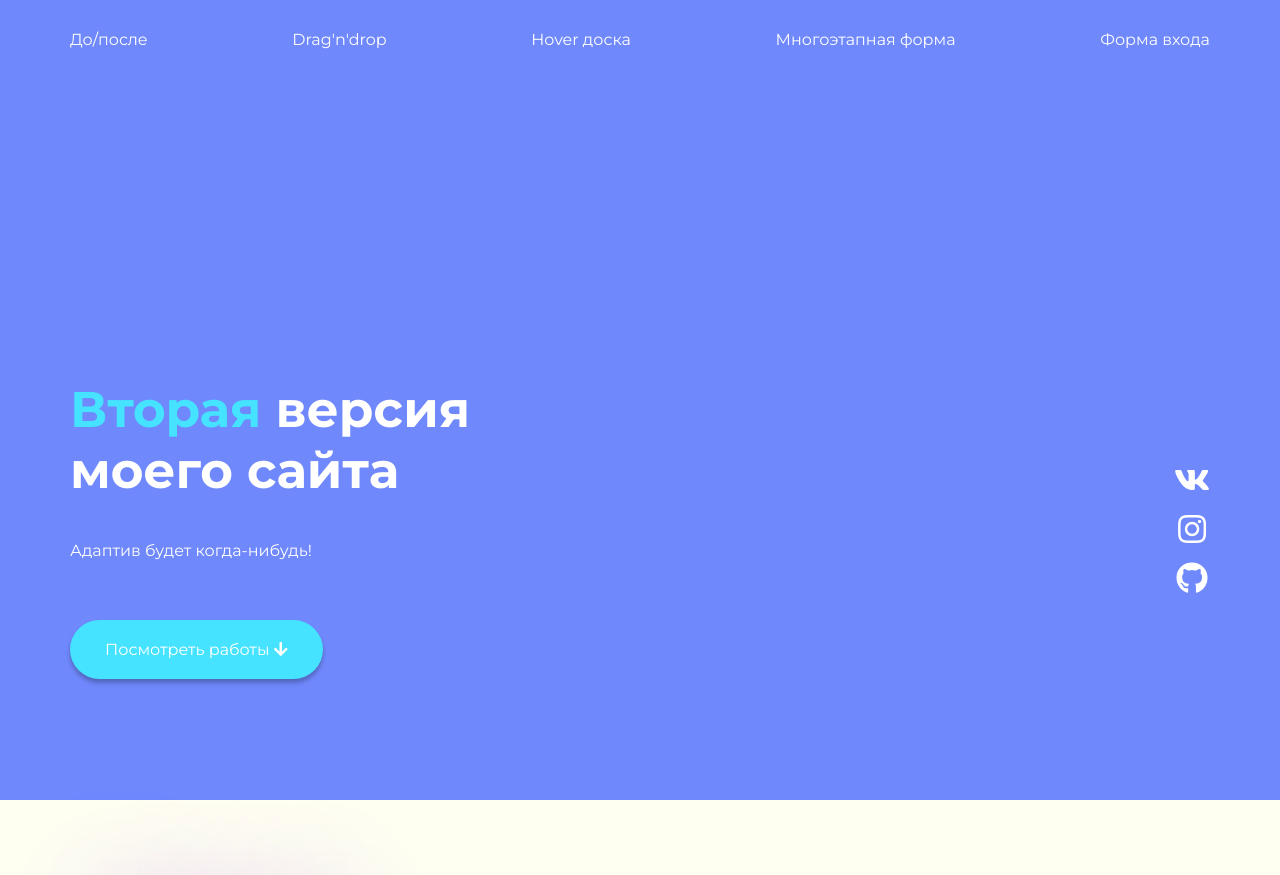
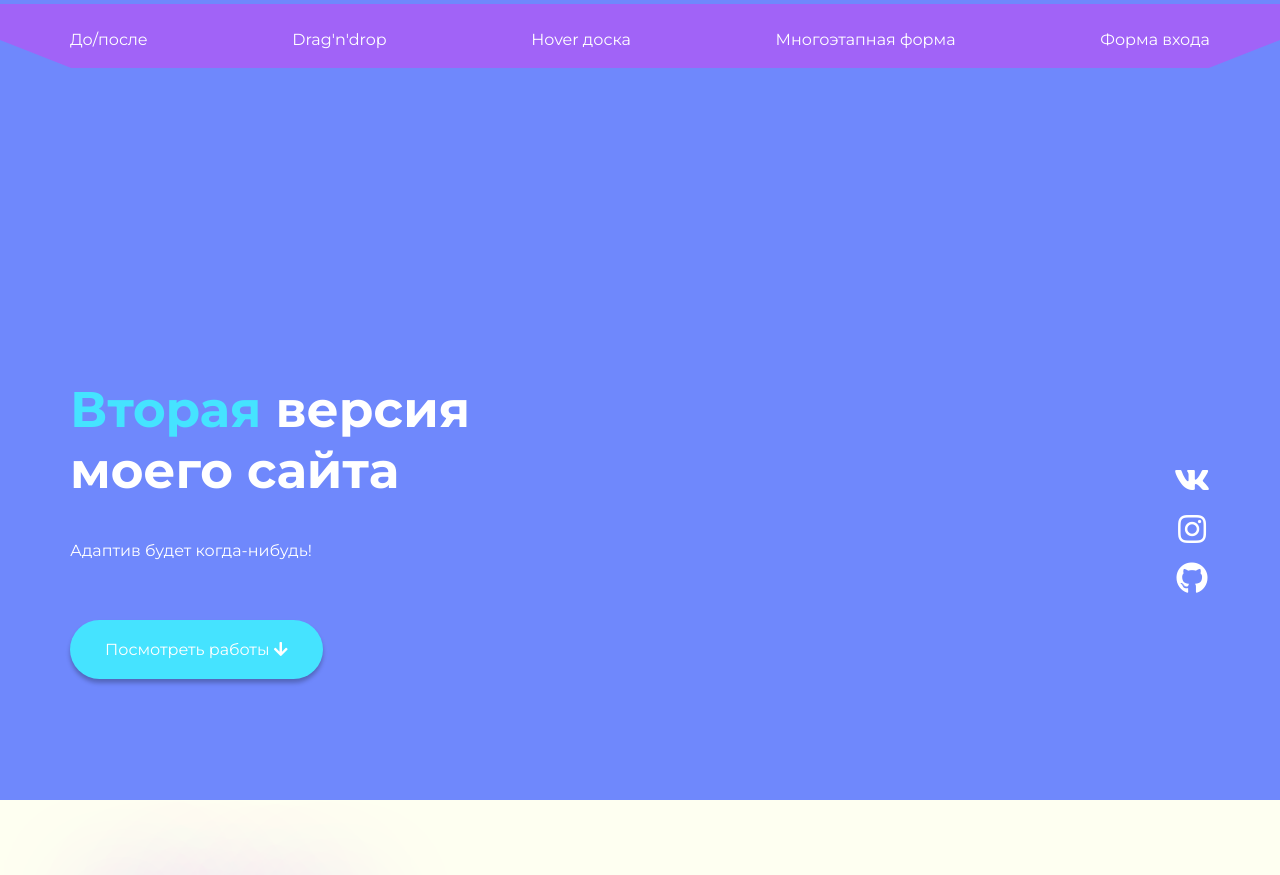
Before and after one commit to artemchiruhin/artemchiruhin.github.io, a PHP site: page / in a window 1280 px wide. Shown: the top 875 px of the page. Run offline with PHP 8.4, Linux system fonts and the light colour scheme.

Commit message:
commit again

```diff
--- a/css/style.css
+++ b/css/style.css
@@ -39,6 +39,24 @@ label {
 /* Первая секция */
 .first_section {
 	background: #6F88FC;
+	position: relative;
+	perspective: 300px;
+	overflow: hidden;
+}
+.first_section > div {
+	z-index: 1;
+	position: relative;
+}
+.first_section::before {
+	content: '';
+	width: 100%;
+	height: 80px;
+	position: absolute;
+	left: 0;
+	top: 0;
+	background: #A163F7;
+	z-index: 0;
+	transform: rotateX(70deg);
 }
 .menu {
 	list-style: none;
```
